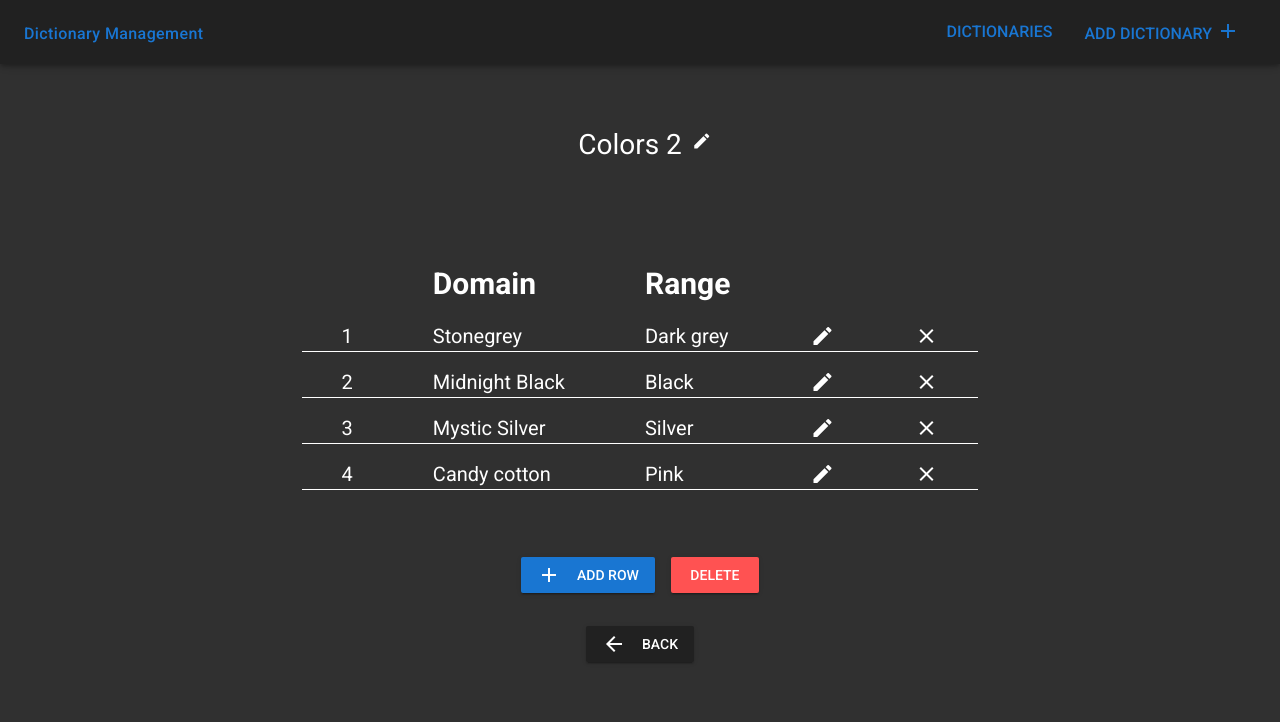
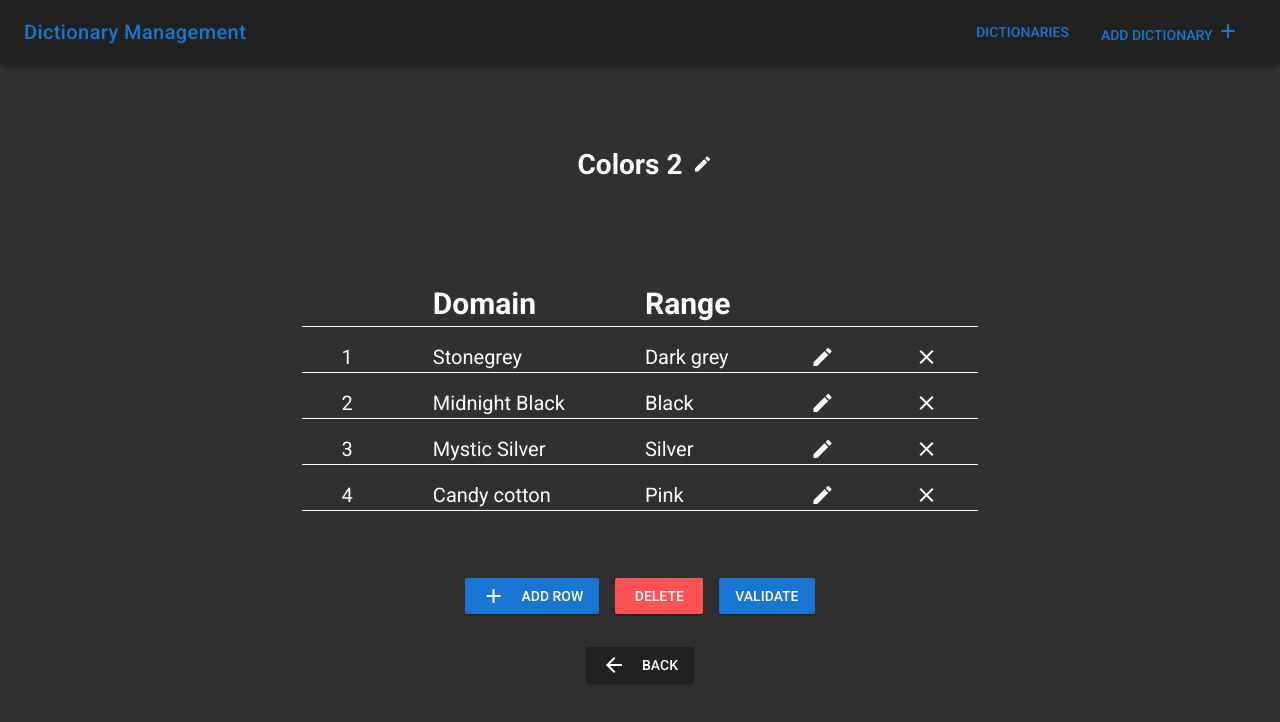
Before and after one commit to Doszka813/dictionary-management-app, a Vue app: page /dictionary/1 in a window 1280 px wide. Shown: the top 722 px of the page. Built offline with nearby package versions, Linux system fonts and the light colour scheme.

Commit message:
find duplicates fun

```diff
--- a/src/App.vue
+++ b/src/App.vue
@@ -23,23 +23,15 @@
 
 </script>
 
-<style scoped>
-  body {
-    margin: 0 auto;
-  }
+<style>
+@import 'css/style.css';
 
-  #app {
-    text-align: center;
-  }
+body {
+  margin: 0 auto;
+}
 
-  a {
-    text-decoration: none;
-    font-size: 16px;
-  }
-
-  h1 {
-    font-weight: normal;
-    padding: 40px;
-  }
+#app {
+  text-align: center;
+}
 
 </style>
--- a/src/components/DictionariesManager.vue
+++ b/src/components/DictionariesManager.vue
@@ -48,9 +48,11 @@
 
 <script>
 import { dictionaries } from './dictionaries'
+// import { DictionaryService } from '../mixins/DictionaryService'
 
 export default {
   name: 'DictionariesManager',
+  // mixins: [DictionaryService],
   data() {
     return {
       title: 'Available Dictionaries',
@@ -71,30 +73,6 @@ export default {
   margin-left: 15px;
 }
 
-h1 {
-  padding: 30px;
-}
-
-table {
-  font-size: 20px;
-  margin: 40px auto;
-  border-collapse: collapse;
-}
-
-tr {
-  text-align: left;
-  border-bottom: 1px solid white;
-}
-
-th, td {
-  padding: 0 40px;
-  padding-top: 15px;
-}
-
-a {
-  text-decoration: none;
-}
-
 #card {
   width: 700px;
   margin: 0 auto;
--- a/src/components/DictionaryCreator.vue
+++ b/src/components/DictionaryCreator.vue
@@ -2,7 +2,7 @@
   <div class="forms">
     <h3>{{dictionary.name}}</h3>
     <v-form v-if="!isNameAdded" ref="form" v-model="valid" lazy-validation>
-      <v-text-field v-model.trim="dictionary.name" :counter="20" label="Name" v-validate="'required | min:4 | max:20 '">
+      <v-text-field v-model.trim="dictionary.name" :counter="20" label="Name" name="name" v-validate="{ required: true, min:4, max:20}">
       </v-text-field>
       <br>
       <v-btn color="primary" :disabled="!valid" @click="submitName">Create</v-btn>
@@ -12,8 +12,8 @@
       </router-link>
     </v-form>
     <v-form v-if="isNameAdded" ref="form" lazy-validation>
-      <v-text-field v-model.trim="pair.domain" label="Domain" required></v-text-field>
-      <v-text-field v-model.trim="pair.range" label="Range" required></v-text-field>
+      <v-text-field v-model.trim="pair.domain" label="Domain" name="domain" v-validate="{ required: true }"></v-text-field>
+      <v-text-field v-model.trim="pair.range" label="Range" name="range" v-validate="{ required: true }"></v-text-field>
       <br>
       <v-btn color="primary" :disabled="!valid" @click="addPair">Add<v-icon>add</v-icon>
       </v-btn>
--- a/src/components/DictionaryView.vue
+++ b/src/components/DictionaryView.vue
@@ -5,11 +5,9 @@
     </h1>
     <v-form v-if="editName">
       <v-text-field class="form" @keyup.enter="submit" v-model.trim="dictionaries[id].name" :counter="20" label="Edit Name"
-        v-validate="'required | min:4 | max:20 '">
+        v-validate="'required | min:4 | max:20'">
       </v-text-field>
-      <span>
-        <v-icon @click="editName = !editName">done_outline</v-icon>
-      </span>
+      <v-icon @click="editName = !editName">done_outline</v-icon>
     </v-form>
     <table>
       <tr>
@@ -60,7 +58,9 @@
     <v-btn v-if="!addNewPair" @click="addNewPair = !addNewPair" color="blue darken-2" dark>
       <v-icon dark left>add</v-icon>Add row
     </v-btn>
-    <v-btn color="error" @click="removeDictionary(index)">Delete</v-btn>
+    <v-btn color="error" @click="removeDictionary(id)">Delete</v-btn>
+    <v-btn color="primary" @click="findDuplicates(dictionaries[id].pairs)">Validate</v-btn>
+
     <br>
     <br>
     <router-link to="/dictionaries">
@@ -104,47 +104,41 @@ export default {
       this.$validator.validateAll().then((result) => {
         if(result) {
           this.dictionaries[this.id].pairs.push(this.pair);
+          // console.log(this.findDuplicates(this.dictionaries[this.id].pairs));
           this.pair = {};
         } else {}
       });
     },
     removeDictionary(id) {
       this.dictionaries.splice(id, 1);
+    },
+    findDuplicates (data) {
+      let duplicates = []
+      let domains = data.map(el => el.domain);
+      data.forEach((element, index) => {
+        let duplicateIdx = domains.indexOf(element.domain, index + 1);
+        if (duplicateIdx > -1) {
+          if (element.range === data[duplicateIdx].range
+            &&  duplicates.indexOf(duplicateIdx) === -1) {
+              if(duplicates.indexOf(index) === -1){
+                duplicates.push(index)
+              }
+              duplicates.push(duplicateIdx)
+          }
+        }
+      })
+      console.log(duplicates)
     }
   }
 }
 </script>
 
-<style scoped>
-h1 {
-  margin-top: 30px;
-}
-
+<style>
 #icon {
   font-size: 20px;
   position: relative;
-  top: -10px;
+  top: -7px;
   left: 10px;
-}
-
-table {
-  font-size: 20px;
-  text-align: left;
-  margin: 40px auto;
-  border-collapse: collapse;
-}
-
-td {
-  border-bottom: 1px solid white;
-}
-
-th, td {
-  padding: 0 40px;
-  padding-top: 15px;
-}
-
-a {
-  text-decoration: none;
 }
 
 .form {
--- a/src/components/Welcome.vue
+++ b/src/components/Welcome.vue
@@ -17,9 +17,5 @@ export default {
 </script>
 
 <style>
-h1 {
-  margin: 50px auto;
-  font-weight: normal;
-  padding: 30px;
-}
+@import '../css/style.css';
 </style>
--- a/src/components/dictionaries.js
+++ b/src/components/dictionaries.js
@@ -1,4 +1,4 @@
-export let dictionaries = [{
+export const dictionaries = [{
     id: 0,
     name: 'Colors 1',
     pairs: [{
--- /dev/null
+++ b/src/css/style.css
@@ -0,0 +1,27 @@
+h1 {
+  padding: 30px;
+  margin: 50px auto;
+}
+
+table {
+  font-size: 20px;
+  text-align: left;
+  margin: 40px auto;
+  border-collapse: collapse;
+}
+
+tr {
+  text-align: left;
+  border-bottom: 1px solid white;
+}
+
+th,
+td {
+  padding: 0 40px;
+  padding-top: 15px;
+}
+
+a {
+  text-decoration: none;
+  cursor: pointer;
+}
--- /dev/null
+++ b/src/mixins/DictionaryService.js
@@ -0,0 +1,18 @@
+/* eslint-disable no-unused-vars */
+export var DictionaryService = {
+  methods: {
+    findDuplicates (data) {
+      let duplicates = []
+      data.forEach((element, index) => {
+        // Find if there is a duplicate or not
+        if (data.indexOf(element, index + 1) > -1) {
+          // Find if the element is already in the result array or not
+          if (duplicates.indexOf(element) === -1) {
+            duplicates.push(element)
+          }
+        }
+      })
+      return duplicates
+    }
+  }
+}
```
